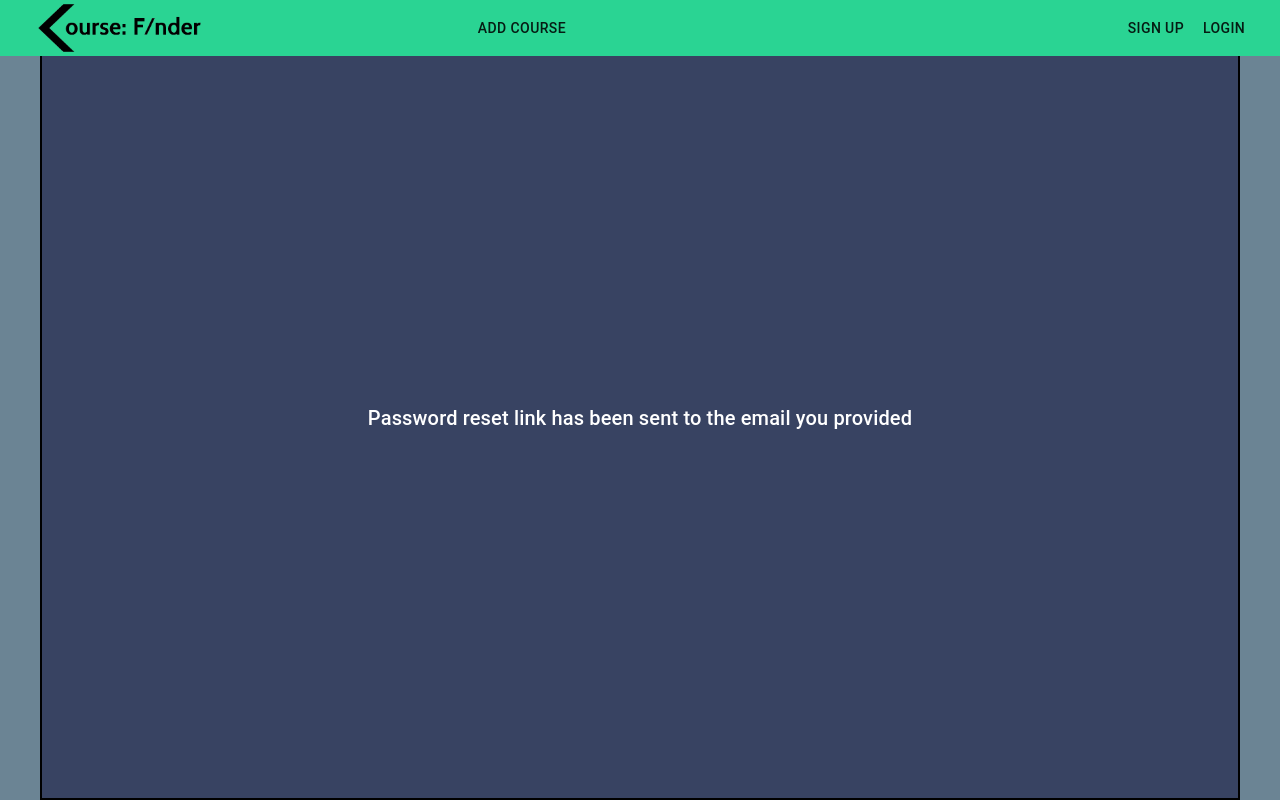
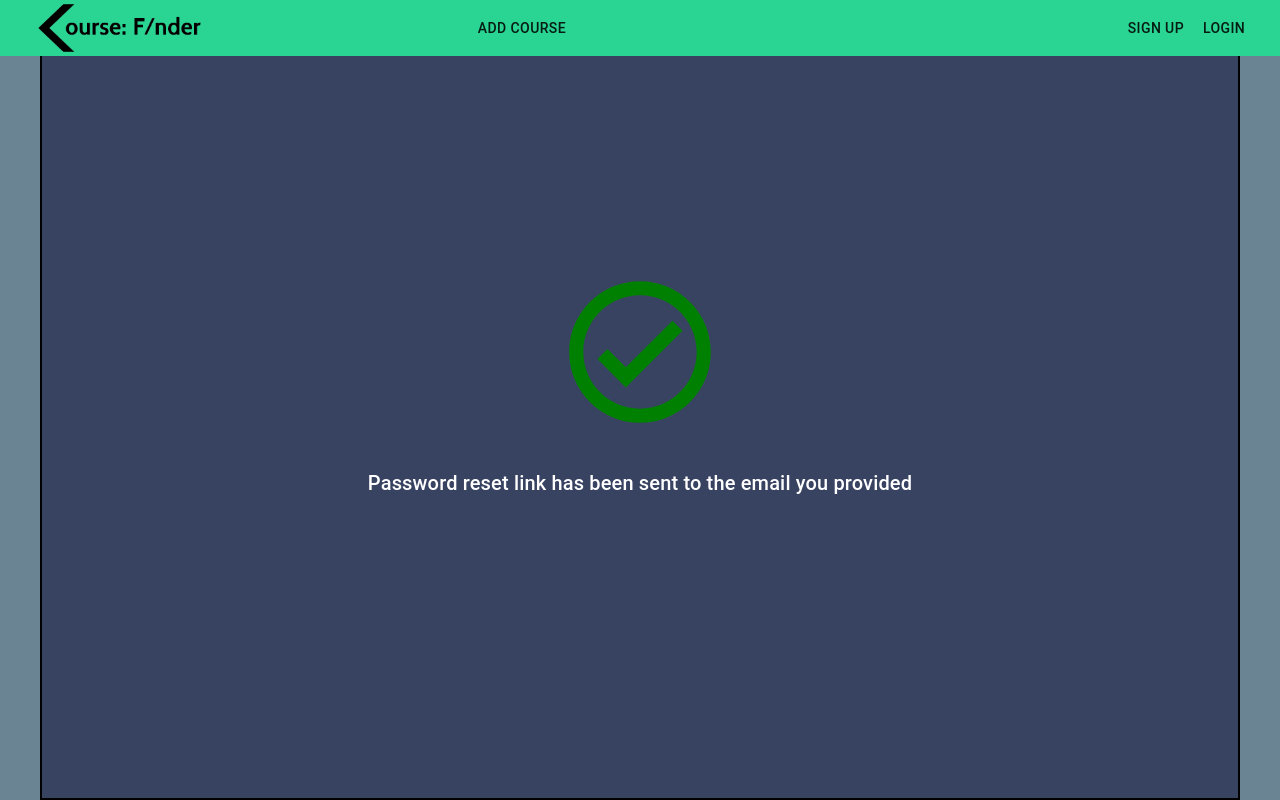
Before and after one commit to mrBeniek/Course-Finder-client, a React (Create React App) app: page /recovery/info in a window 1280 px wide. Built offline with nearby package versions, Linux system fonts and the light colour scheme.

Commit message:
Refactored RecInfo

```diff
--- a/src/pages/RecInfo.js
+++ b/src/pages/RecInfo.js
@@ -1,18 +1,16 @@
-import styles from './RecInfo.module.scss';
 import React from 'react';
 import Layout from 'components/layout/Layout';
-import Typography from '@material-ui/core/Typography';
+import Info from 'components/common/Info';
 
 const RecInfo = () => {
   return (
     <div>
       <Layout title="Password recovery - Check your email">
-        <div className={styles.text}>
-          <Typography variant="h6">
-            Password reset link has been sent to the email
-            you provided
-          </Typography>
-        </div>
+        <Info
+          status="success"
+          msg="Password reset link has been sent to the email
+       you provided"
+        />
       </Layout>
     </div>
   );
--- a/src/pages/RecInfo.module.scss
+++ /dev/null
@@ -1,7 +0,0 @@
-@import '_app.scss';
-
-.text {
-  @extend .white-font;
-  @extend .flex-mid-full;
-  height: 90vh;
-}
```
